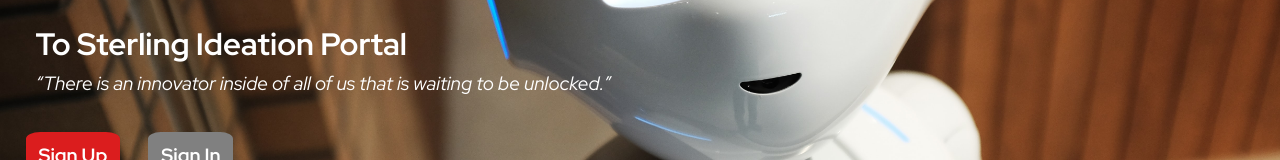
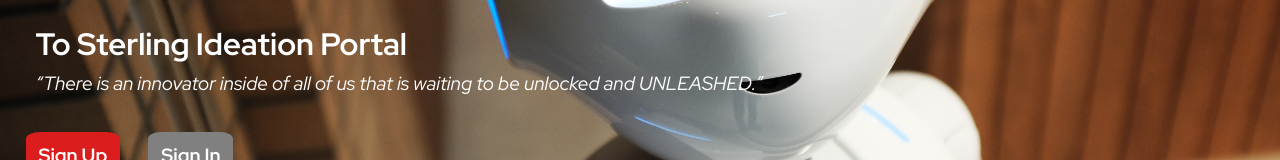
Before and after one commit to agoziemax/Project, a plain HTML site: page landing.html in a window 1280 px wide. Shown: the part 374-534 px from the top of the page. Drawn offline with Linux system fonts and the light colour scheme.

Commit message:
Update landing.html

```diff
--- a/landing.html
+++ b/landing.html
@@ -24,7 +24,7 @@
         <header class="hero-header">
           <h1 class="hero-title">Welc<span class="red">ome</span></h1>
           <h3>To Sterling Ideation Portal</h3>
-          <p><i>“There is an innovator inside of all of us that is waiting to be unlocked.”</i></p> <br>
+          <p><i>“There is an innovator inside of all of us that is waiting to be unlocked and UNLEASHED.”</i></p> <br>
 
           <div class="sign-up"><a class="button button-primary" href="#">Sign Up</a>
             <a class=" button button-secondary" href="../Project/login.html" target="_blank">Sign In</a>
```
